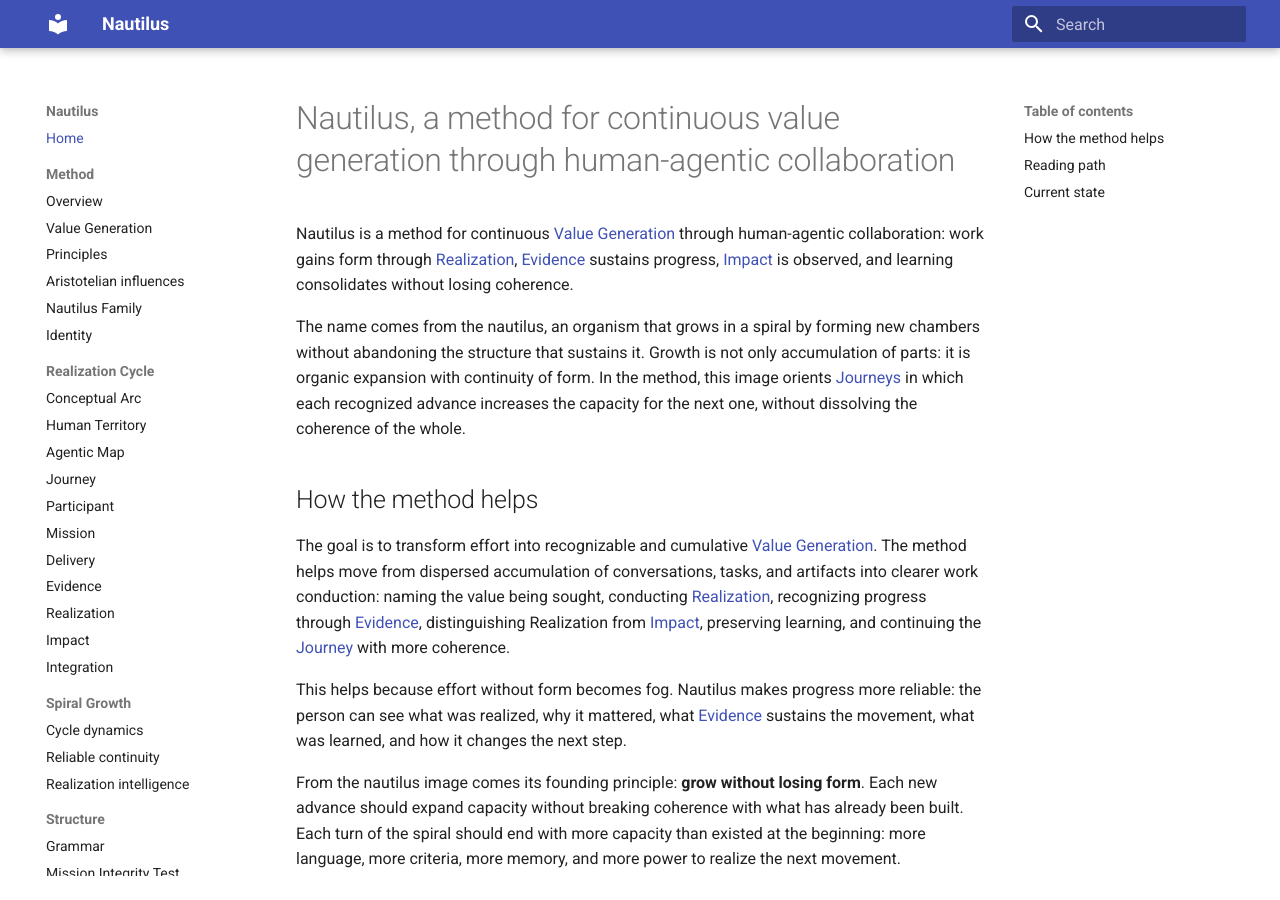
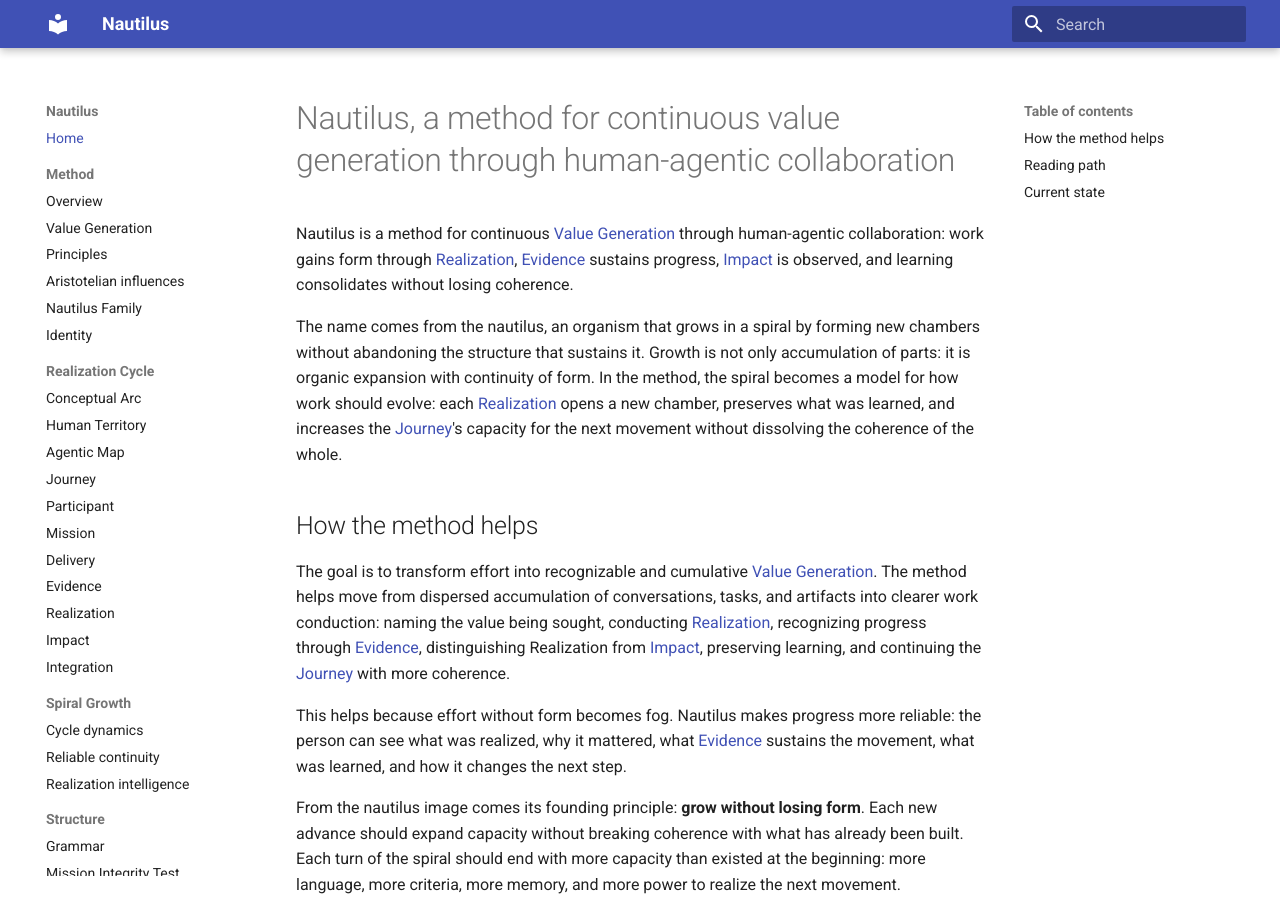
Before and after one commit to mirror-mind-ai/nautilus, an MkDocs documentation site: the page built from docs/index.md, in a window 1280 px wide and 900 px high. Built offline with MkDocs 1.6.1 and Material for MkDocs 9.7.7, drawn with Linux system fonts in a browser that asks for light colours.

Commit message:
Clarify nautilus spiral model on home page

```diff
--- a/docs/index.md
+++ b/docs/index.md
@@ -2,7 +2,7 @@
 
 Nautilus is a method for continuous [Value Generation](method/value-generation.md) through human-agentic collaboration: work gains form through [Realization](method/realization.md), [Evidence](method/evidence.md) sustains progress, [Impact](method/impact.md) is observed, and learning consolidates without losing coherence.
 
-The name comes from the nautilus, an organism that grows in a spiral by forming new chambers without abandoning the structure that sustains it. Growth is not only accumulation of parts: it is organic expansion with continuity of form. In the method, this image orients [Journeys](method/journey.md) in which each recognized advance increases the capacity for the next one, without dissolving the coherence of the whole.
+The name comes from the nautilus, an organism that grows in a spiral by forming new chambers without abandoning the structure that sustains it. Growth is not only accumulation of parts: it is organic expansion with continuity of form. In the method, the spiral becomes a model for how work should evolve: each [Realization](method/realization.md) opens a new chamber, preserves what was learned, and increases the [Journey](method/journey.md)'s capacity for the next movement without dissolving the coherence of the whole.
 
 ## How the method helps
 
```
Also changed, not shown: docs/pt-br/index.md (+1 -1 lines).
